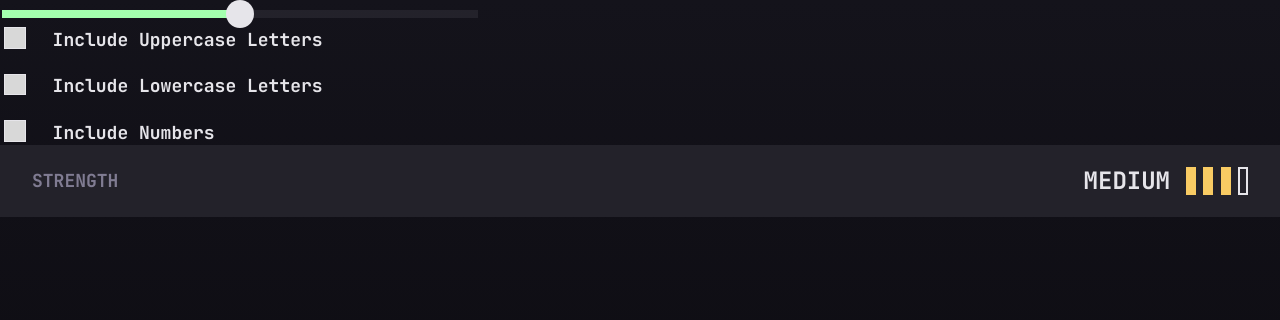
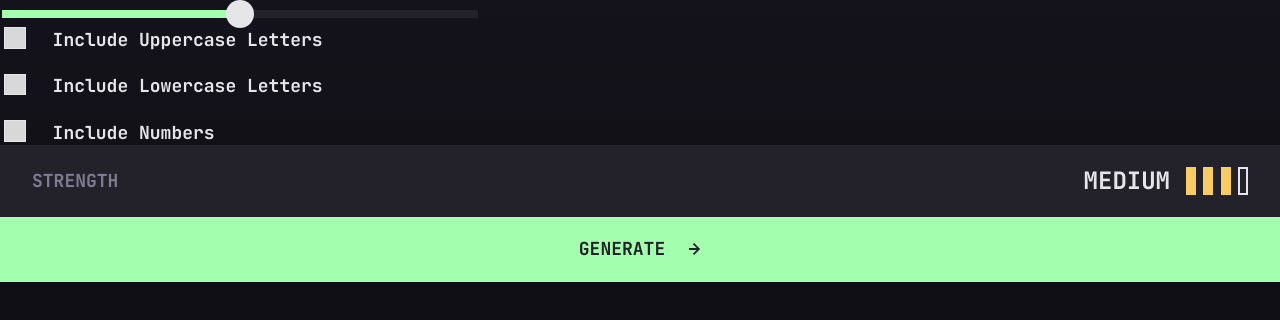
Before and after one commit to ssejjemba/password-generator, a React (Vite) app: page / in a window 1280 px wide. Shown: the top 320 px of the page. Built offline with nearby package versions, Linux system fonts and the light colour scheme.

Commit message:
Add submit button component

```diff
--- a/src/App.tsx
+++ b/src/App.tsx
@@ -1,5 +1,6 @@
 import StrengthBanner from "./components/banner/strength/Strength";
 import BarList from "./components/barlist/BarList";
+import Button from "./components/button/Button";
 import { CheckBoxGroup } from "./components/checkboxgroup/CheckBoxGroup";
 import { Slider } from "./components/slider/Slider";
 import { STRENGTHS } from "./constants/enums";
@@ -18,6 +19,7 @@ function App() {
         onChange={() => {}}
       />
       <StrengthBanner currentStrength={STRENGTHS.MEDIUM} />
+      <Button />
     </div>
   );
 }
--- /dev/null
+++ b/src/components/button/Button.module.css
@@ -0,0 +1,27 @@
+.button {
+  color: var(--very-dark-grey);
+  width: 100%;
+  height: 65px;
+  background: var(--neon-green);
+  border: none;
+  display: flex;
+  align-items: center;
+  justify-content: center;
+  transition: all 0.2s ease;
+  cursor: pointer;
+}
+
+.button:hover {
+  border: 2px solid var(--neon-green);
+  background: var(--very-dark-grey);
+  color: var(--neon-green);
+}
+
+.text {
+  text-transform: uppercase;
+}
+
+.icon {
+  margin-left: 24px;
+  fill: currentColor;
+}
--- /dev/null
+++ b/src/components/button/Button.tsx
@@ -0,0 +1,24 @@
+import React from "react";
+
+import classes from "./Button.module.css";
+
+// For this application, I only have one button so I'll not try to make it general purpose.
+// Can be refactored later to be reusable
+
+export default function Button() {
+  return (
+    <button className={classes["button"]}>
+      <span className={classes["text"]}>Generate</span>
+      <svg
+        className={classes["icon"]}
+        width="12"
+        height="12"
+        viewBox="0 0 12 12"
+        fill="none"
+        xmlns="http://www.w3.org/2000/svg"
+      >
+        <path d="M5.10553 12L11.1055 6.00002L5.10553 0L3.84051 1.26501L7.681 5.10547L6.10352e-05 5.10547V6.8946L7.681 6.8946L3.84051 10.735L5.10553 12Z" />
+      </svg>
+    </button>
+  );
+}
```
